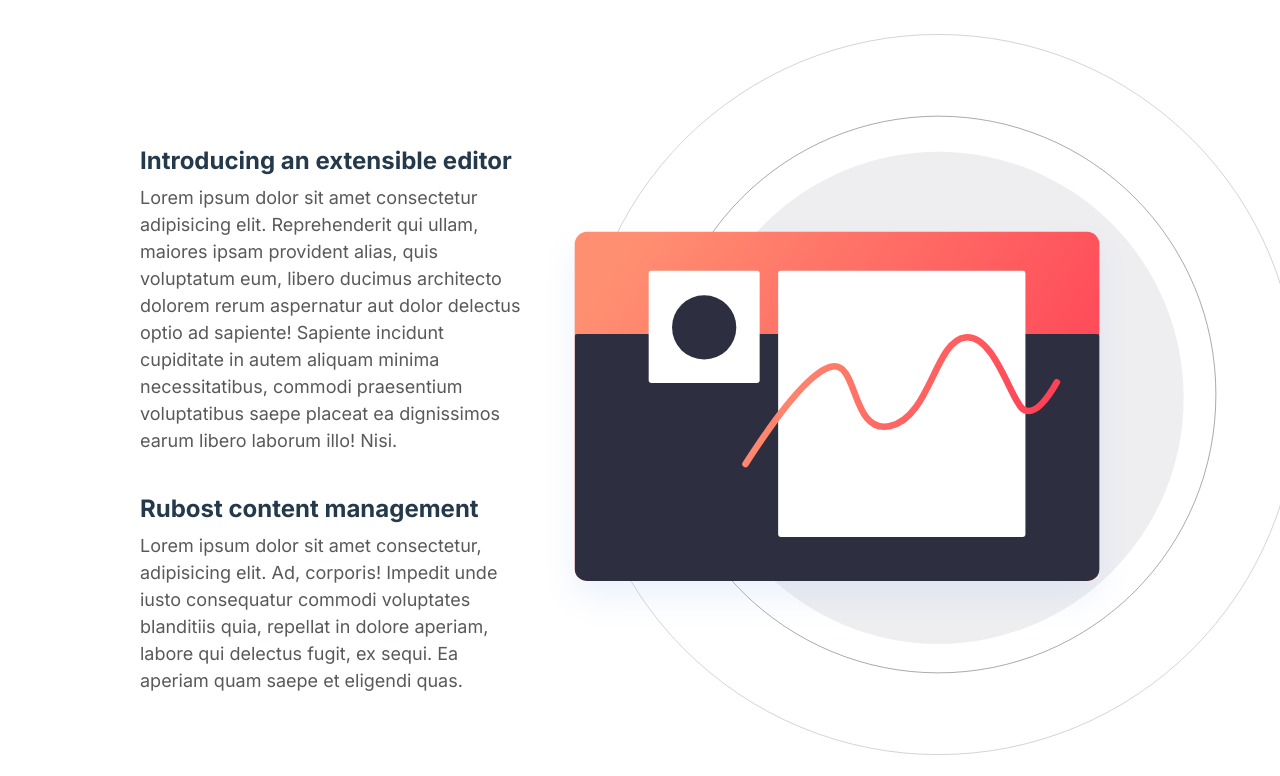
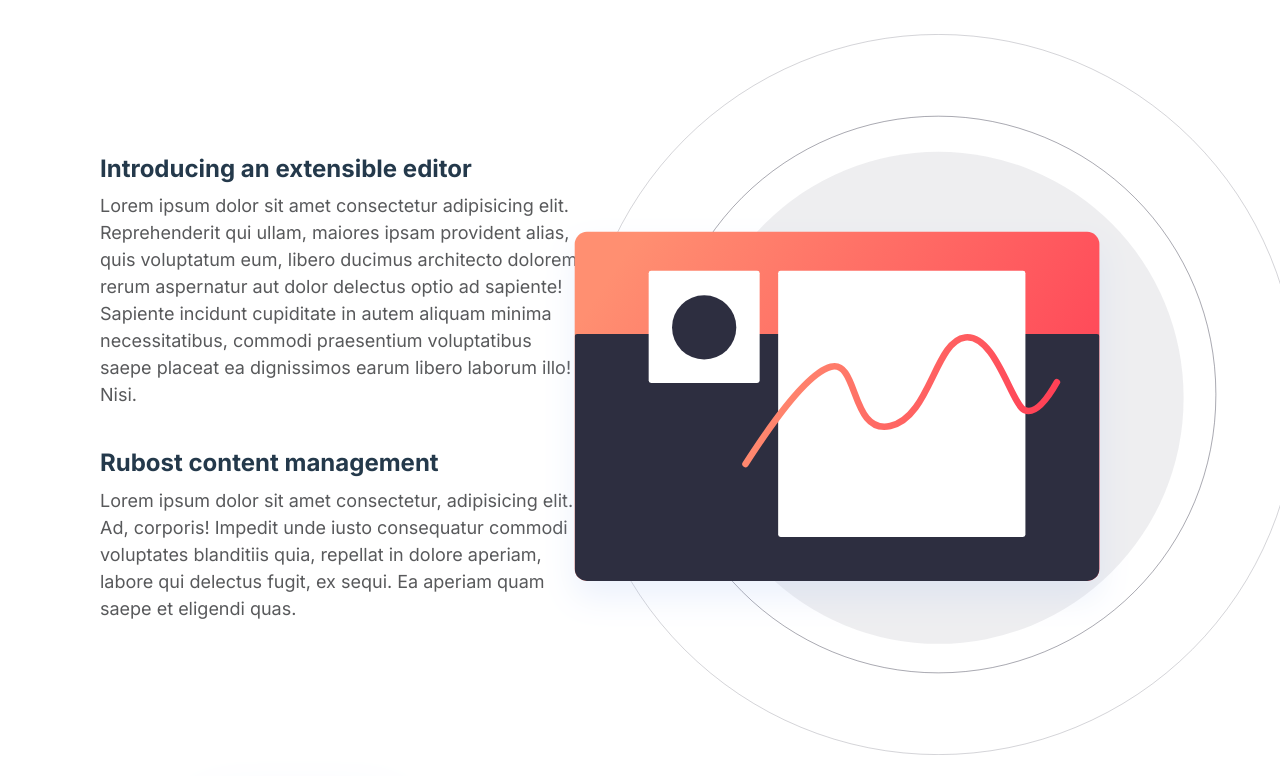
Before and after one commit to basharkh9/blogr, a website built with Parcel: page index.html in a window 1280 px wide. Shown: the part 821-1597 px from the top of the page. Built offline with nearby package versions, Linux system fonts and the light colour scheme.

Commit message:
Fix font size and margins

```diff
--- a/css/styles.css
+++ b/css/styles.css
@@ -55,15 +55,15 @@ h4 {
 }
 
 h1 {
-  font-size: 7rem;
+  font-size: 5.4rem;
 }
 
 h2 {
-  font-size: 4rem;
+  font-size: 3.7rem;
 }
 
 h3 {
-  font-size: 3rem;
+  font-size: 2.7rem;
 }
 
 p {
@@ -412,7 +412,7 @@ p {
 /* Blocks */
 .block {
   --padding-vertical: 6rem;
-  padding: var(--padding-vertical) 2rem;
+  padding: var(--padding-vertical) 0.3rem;
 }
 .block__stretched {
   --padding-vertical: 6rem;
@@ -443,6 +443,10 @@ p {
 }
 
 @media screen and (min-width: 768px) {
+  .block {
+    --padding-vertical: 6rem;
+    padding: var(--padding-vertical) 2rem;
+  }
   .block__header {
     text-align: left;
   }
@@ -488,7 +492,7 @@ p {
 }
 .feature__content {
   display: flex;
-  margin: 0.1rem 5rem;
+  margin: 0.1rem 0.1rem 1rem 1rem;
   flex-direction: column;
   align-items: center;
   justify-content: center;
```
